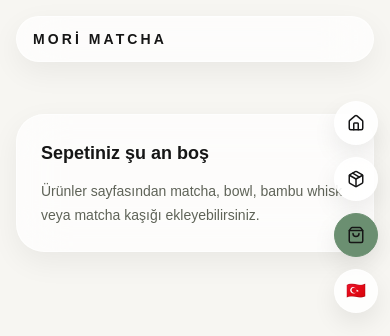
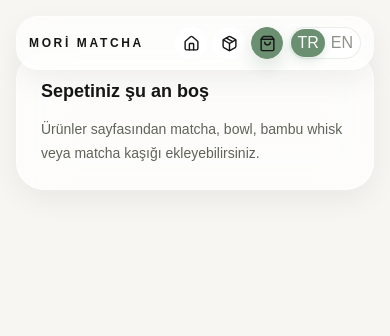
Before and after one commit to aisankheiri/mori-matcha-studio, a Next.js app: page /cart in a window 390 px wide. Shown: the top 336 px of the page. Built offline with nearby package versions, Linux system fonts and the light colour scheme.

Commit message:
whisk mobil boyda düzeltildi

```diff
--- a/src/app/page.tsx
+++ b/src/app/page.tsx
@@ -2,6 +2,7 @@
 import HeroSection from "@/sections/home/HeroSection";
 import MatchaRecipes from "@/sections/home/MatchaRecipes";
 import Footer from "@/components/layout/Footer";
+import WhatsAppFloat from "@/components/common/WhatsAppFloat";
 
 export default function HomePage() {
   return (
@@ -10,6 +11,7 @@
       <main>
         <HeroSection />
         <MatchaRecipes />
+        <WhatsAppFloat />
       </main>
       <Footer />
     </>
--- /dev/null
+++ b/src/components/common/WhatsAppFloat.tsx
@@ -0,0 +1,39 @@
+"use client";
+
+export default function SocialFloat() {
+  return (
+    <div className="fixed bottom-4 right-4 z-[90] flex flex-col items-center gap-2 md:bottom-5 md:right-5">
+
+      {/* Instagram */}
+      <a
+        href="https://instagram.com/yourusername"
+        target="_blank"
+        rel="noreferrer"
+        aria-label="Instagram"
+        className="flex h-11 w-11 items-center justify-center rounded-full bg-white/80 text-[var(--color-primary)] border border-[#6B8F71]/20 shadow-[0_8px_20px_rgba(0,0,0,0.08)] backdrop-blur-xl transition-all duration-300 hover:scale-105 hover:bg-white"
+      >
+        <svg viewBox="0 0 24 24" className="h-5 w-5 fill-current">
+          <path d="M7.75 2h8.5C19.44 2 22 4.56 22 7.75v8.5C22 19.44 19.44 22 16.25 22h-8.5C4.56 22 2 19.44 2 16.25v-8.5C2 4.56 4.56 2 7.75 2Zm0 2A3.75 3.75 0 0 0 4 7.75v8.5C4 18.32 5.68 20 7.75 20h8.5A3.75 3.75 0 0 0 20 16.25v-8.5A3.75 3.75 0 0 0 16.25 4h-8.5ZM12 7a5 5 0 1 1 0 10 5 5 0 0 1 0-10Zm0 2a3 3 0 1 0 0 6 3 3 0 0 0 0-6Zm4.5-2.25a1.25 1.25 0 1 1 0 2.5 1.25 1.25 0 0 1 0-2.5Z" />
+        </svg>
+      </a>
+
+      {/* WhatsApp (senin önceki ikonun) */}
+      <a
+        href="https://wa.me/905528618606?text=Merhaba%20matcha%20ürünleri%20hakkında%20bilgi%20almak%20istiyorum"
+        target="_blank"
+        rel="noreferrer"
+        aria-label="WhatsApp"
+        className="flex h-11 w-11 items-center justify-center rounded-full bg-[var(--color-primary)] text-white shadow-[0_8px_20px_rgba(107,143,113,0.25)] backdrop-blur-xl transition-all duration-300 hover:scale-105 hover:shadow-[0_12px_28px_rgba(107,143,113,0.35)]"
+      >
+        <svg
+          xmlns="http://www.w3.org/2000/svg"
+          viewBox="0 0 32 32"
+          className="h-5 w-5 fill-current opacity-95"
+        >
+          <path d="M19.11 17.23c-.27-.13-1.58-.78-1.82-.87-.24-.09-.42-.13-.6.13-.18.27-.69.87-.85 1.05-.16.18-.31.2-.58.07-.27-.13-1.13-.42-2.15-1.33-.8-.72-1.34-1.61-1.49-1.88-.16-.27-.02-.41.11-.54.11-.11.27-.29.4-.44.13-.16.18-.27.27-.45.09-.18.04-.34-.02-.47-.07-.13-.6-1.45-.82-1.98-.22-.53-.44-.46-.6-.47h-.51c-.18 0-.47.07-.71.34-.24.27-.93.91-.93 2.22s.96 2.58 1.09 2.76c.13.18 1.89 2.88 4.58 4.03.64.27 1.14.43 1.53.55.64.2 1.22.17 1.68.1.51-.08 1.58-.64 1.8-1.25.22-.62.22-1.15.16-1.25-.07-.1-.24-.16-.51-.29Z" />
+          <path d="M16.03 3.2C8.97 3.2 3.25 8.88 3.25 15.9c0 2.25.6 4.44 1.73 6.37L3.14 28.8l6.7-1.75a12.85 12.85 0 0 0 6.19 1.58h.01c7.05 0 12.78-5.68 12.78-12.7 0-3.4-1.33-6.6-3.76-9-2.41-2.4-5.62-3.73-9.03-3.73Zm0 23.3h-.01a10.7 10.7 0 0 1-5.46-1.49l-.39-.23-3.98 1.04 1.06-3.88-.25-.4a10.56 10.56 0 0 1-1.62-5.63c0-5.86 4.8-10.62 10.7-10.62 2.86 0 5.55 1.1 7.57 3.11a10.53 10.53 0 0 1 3.15 7.5c0 5.86-4.8 10.61-10.72 10.61Z" />
+        </svg>
+      </a>
+    </div>
+  );
+}
--- a/src/components/layout/Navbar.tsx
+++ b/src/components/layout/Navbar.tsx
@@ -3,7 +3,7 @@
 import Link from "next/link";
 import Container from "@/components/ui/Container";
 import { useState } from "react";
-import { ShoppingBag, House, Package, Languages } from "lucide-react";
+import { ShoppingBag, House, Package } from "lucide-react";
 import { usePathname } from "next/navigation";
 import { useCart } from "@/context/CartContext";
 
@@ -25,27 +25,27 @@
       ? "relative flex items-center justify-center rounded-full bg-[var(--color-primary)] p-2.5 text-white shadow-[0_8px_22px_rgba(107,143,113,0.28)] transition-all duration-300"
       : "relative flex items-center justify-center rounded-full border border-[#6B8F71]/15 bg-white/85 p-2.5 text-[var(--color-primary-dark)] transition-all duration-300 hover:bg-white hover:shadow-[0_8px_22px_rgba(107,143,113,0.15)]";
 
-  const mobileFloatItemClass = (href: string) =>
+  const mobileIconClass = (href: string) =>
     [
-      "relative flex h-11 w-11 items-center justify-center rounded-full border transition-all duration-300 backdrop-blur-xl shadow-[0_10px_25px_rgba(0,0,0,0.08)]",
+      "relative flex h-8 w-8 items-center justify-center rounded-full border transition-all duration-300 backdrop-blur-xl",
       pathname === href
-        ? "border-[var(--color-primary)] bg-[var(--color-primary)] text-white"
+        ? "border-[var(--color-primary)] bg-[var(--color-primary)] text-white shadow-[0_8px_18px_rgba(107,143,113,0.22)]"
         : "border-white/60 bg-white/85 text-[var(--color-primary-dark)] hover:bg-white",
     ].join(" ");
 
   return (
-    <>
-      <header className="sticky top-0 z-50 w-full">
+    <header className="fixed left-0 right-0 top-0 z-50 w-full">
       <Container>
-          <div className="mt-4 rounded-[28px] border border-white/60 bg-white/70 px-4 py-3 shadow-[var(--shadow-soft)] backdrop-blur-xl md:rounded-full md:px-6">
+        <div className="mt-4 rounded-[22px] border border-white/60 bg-white/70 px-3 py-2.5 shadow-[var(--shadow-soft)] backdrop-blur-xl md:rounded-full md:px-6 md:py-3">
           <div className="flex items-center justify-between gap-3">
             <Link
               href="/"
-                className="shrink-0 text-sm font-semibold uppercase tracking-[0.22em] text-[var(--color-primary-dark)] transition hover:opacity-80"
+              className="shrink-0 text-xs font-semibold uppercase tracking-[0.22em] text-[var(--color-primary-dark)] transition hover:opacity-80 md:text-sm"
             >
               Mori Matcha
             </Link>
 
+            {/* Desktop nav */}
             <nav className="hidden items-center gap-2 md:flex">
               <Link href="/" className={navItemClass("/")}>
                 Home
@@ -60,30 +60,27 @@
               </Link>
             </nav>
 
+            {/* Desktop right */}
             <div className="hidden items-center gap-3 md:flex">
               <div className="flex items-center rounded-full border border-[#6B8F71]/20 bg-white/80 p-1 backdrop-blur-md shadow-[0_6px_18px_rgba(0,0,0,0.04)]">
                 <button
                   onClick={() => setLang("TR")}
-                    className={`flex items-center gap-2 rounded-full px-3 py-1.5 text-xs font-medium transition-all duration-300 ${
-                      lang === "TR"
+                  className={`rounded-full px-3 py-1.5 text-xs font-medium transition-all duration-300 ${lang === "TR"
                       ? "bg-[var(--color-primary)] text-white shadow-[0_6px_16px_rgba(107,143,113,0.28)]"
                       : "text-[var(--color-text-soft)] hover:text-[var(--color-text)]"
                     }`}
                 >
-                    <span>🇹🇷</span>
-                    <span>TR</span>
+                  TR
                 </button>
 
                 <button
                   onClick={() => setLang("EN")}
-                    className={`flex items-center gap-2 rounded-full px-3 py-1.5 text-xs font-medium transition-all duration-300 ${
-                      lang === "EN"
+                  className={`rounded-full px-3 py-1.5 text-xs font-medium transition-all duration-300 ${lang === "EN"
                       ? "bg-[var(--color-primary)] text-white shadow-[0_6px_16px_rgba(107,143,113,0.28)]"
                       : "text-[var(--color-text-soft)] hover:text-[var(--color-text)]"
                     }`}
                 >
-                    <span>🇬🇧</span>
-                    <span>EN</span>
+                  EN
                 </button>
               </div>
 
@@ -91,8 +88,7 @@
                 <ShoppingBag size={18} />
                 {totalItems > 0 && (
                   <span
-                      className={`absolute -right-1.5 -top-1.5 flex h-5 min-w-5 items-center justify-center rounded-full px-1 text-[10px] font-semibold ${
-                        pathname === "/cart"
+                    className={`absolute -right-1.5 -top-1.5 flex h-5 min-w-5 items-center justify-center rounded-full px-1 text-[10px] font-semibold ${pathname === "/cart"
                         ? "bg-white text-[var(--color-primary-dark)]"
                         : "bg-[var(--color-primary)] text-white"
                       }`}
@@ -102,27 +98,22 @@
                 )}
               </Link>
             </div>
-            </div>
-          </div>
-        </Container>
-      </header>
 
-      {/* MOBILE FLOATING MINI NAV */}
-      <div className="fixed right-3 top-[12%] z-[95] flex flex-col gap-3 md:hidden">
-        <Link href="/" className={mobileFloatItemClass("/")}>
-          <House size={18} />
+            {/* Mobile nav inside navbar */}
+            <div className="flex items-center gap-1.5 md:hidden">
+              <Link href="/" className={mobileIconClass("/")}>
+                <House size={17} />
               </Link>
 
-        <Link href="/products" className={mobileFloatItemClass("/products")}>
-          <Package size={18} />
+              <Link href="/products" className={mobileIconClass("/products")}>
+                <Package size={17} />
               </Link>
 
-        <Link href="/cart" className={mobileFloatItemClass("/cart")}>
-          <ShoppingBag size={18} />
+              <Link href="/cart" className={mobileIconClass("/cart")}>
+                <ShoppingBag size={17} />
                 {totalItems > 0 && (
                   <span
-              className={`absolute -right-1 -top-1 flex h-4 min-w-4 items-center justify-center rounded-full px-1 text-[10px] font-semibold ${
-                pathname === "/cart"
+                    className={`absolute -right-1 -top-1 flex h-3.5 min-w-3.5 items-center justify-center rounded-full px-1 text-[9px] font-semibold ${pathname === "/cart"
                         ? "bg-white text-[var(--color-primary-dark)]"
                         : "bg-[var(--color-primary)] text-white"
                       }`}
@@ -132,13 +123,33 @@
                 )}
               </Link>
 
+              <div className="flex items-center rounded-full border border-[#6B8F71]/15 bg-white/70 p-[1px] backdrop-blur-xl">
+
                 <button
-          onClick={() => setLang((prev) => (prev === "TR" ? "EN" : "TR"))}
-          className="flex h-11 w-11 items-center justify-center rounded-full border border-white/60 bg-white/85 text-[var(--color-primary-dark)] shadow-[0_10px_25px_rgba(0,0,0,0.08)] backdrop-blur-xl transition-all duration-300 hover:bg-white"
+                  onClick={() => setLang("TR")}
+                  className={`rounded-full px-1.5 py-[2px] text-[9px] font-medium transition-all duration-300 ${lang === "TR"
+                      ? "bg-[var(--color-primary)] text-white shadow-[0_4px_10px_rgba(107,143,113,0.2)]"
+                      : "text-[var(--color-text-soft)] opacity-70"
+                    }`}
                 >
-          {lang === "TR" ? "🇹🇷" : "🇬🇧"}
+                  TR
                 </button>
+
+                <button
+                  onClick={() => setLang("EN")}
+                  className={`rounded-full px-1.5 py-[2px] text-[9px] font-medium transition-all duration-300 ${lang === "EN"
+                      ? "bg-[var(--color-primary)] text-white shadow-[0_4px_10px_rgba(107,143,113,0.2)]"
+                      : "text-[var(--color-text-soft)] opacity-70"
+                    }`}
+                >
+                  EN
+                </button>
+
               </div>
-    </>
+            </div>
+          </div>
+        </div>
+      </Container>
+    </header>
   );
 }
--- a/src/sections/home/HeroSection.tsx
+++ b/src/sections/home/HeroSection.tsx
@@ -73,7 +73,7 @@
       : screenType === "ipadair"
         ? [-80, 240, 620, 820, 1120, 1280, 1520]
         : screenType === "iphone12"
-          ? [-250, 500, 1130, 1350, 1600, 1750, 1650]
+          ? [-225, 500, 1130, 1350, 1600, 1750, 1650]
           : [-340, 500, 1130, 1550, 1700, 2200, 2200]
   );
   const whiskRotate = useTransform(
@@ -96,13 +96,13 @@
       : screenType === "ipadair"
         ? [0.60, 0.98, 0.68]
         : screenType === "iphone12"
-          ? [1.1, 1.5, 1.1]
+          ? [0.9, 1.5, 1.1]
           : [1.3, 1.3, 0.98]
   );
   const powderY = useTransform(
     scrollYProgress,
     [0, 1],
-  screenType === "desktop" ? [70, 80] : [100, 110] // mobilde aşağı iner
+    screenType === "desktop" ? [70, 80] : [140, 110] // mobilde aşağı iner
   );
   const powderRotate = useTransform(scrollYProgress, [0, 1], [0, 6]);
 
@@ -113,7 +113,7 @@
   const bowlY = useTransform(
     scrollYProgress,
     [0, 1],
-  screenType === "desktop" ? [0, 18] : [60, 90]
+    screenType === "desktop" ? [0, 18] : [70, 90]
   );
   const bowlScale = useTransform(scrollYProgress, [0, 1], [1, 1.015]);
 
```
Also changed, not shown: src/components/layout/Footer.tsx (+9 -30 lines). Lines whose indentation alone changed are shown as unchanged.
